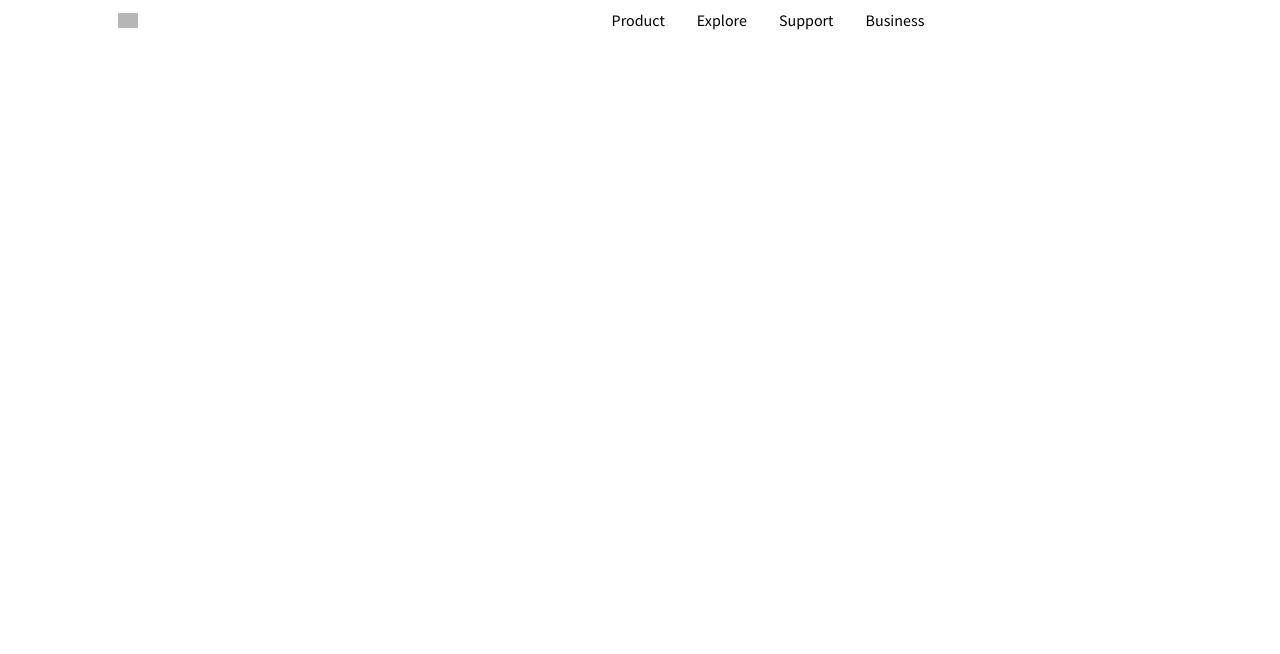
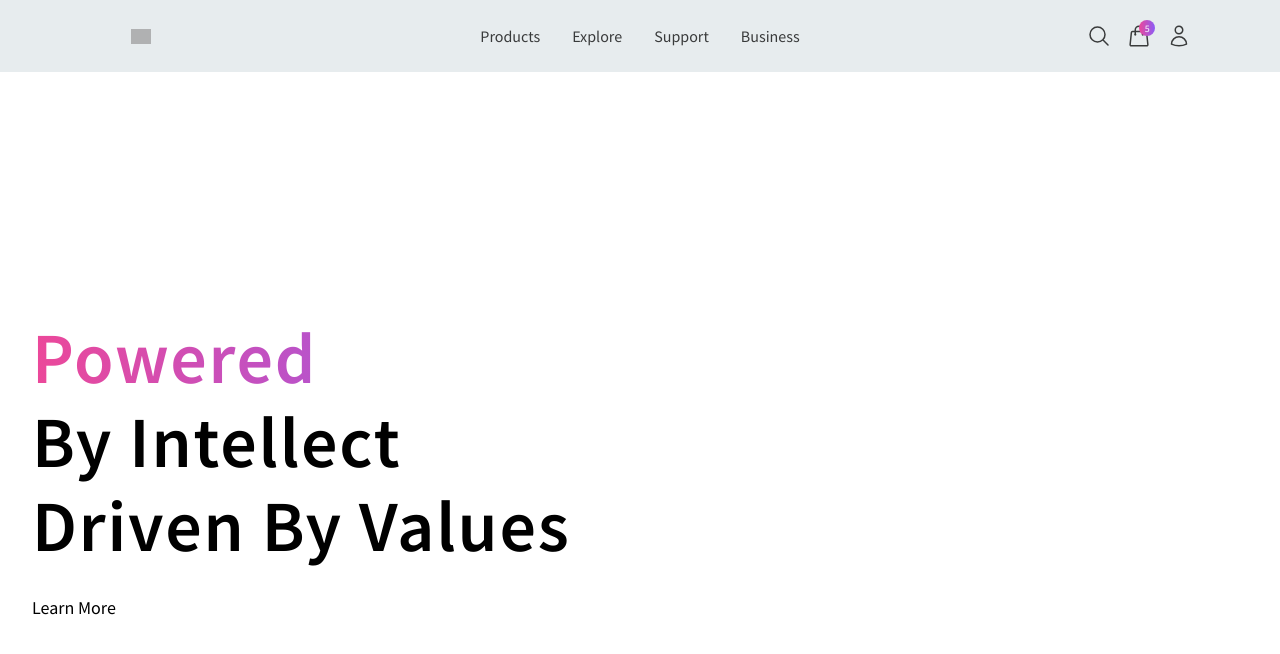
Before and after one commit to 0xGuvnor/apple-alt-clone, a Next.js app: page / in a window 1280 px wide. Shown: the top 654 px of the page. Built offline with nearby package versions, Linux system fonts and the light colour scheme; grey boxes are pictures that could not be loaded.

Commit message:
Midway Hero component

```diff
--- a/components/Header.tsx
+++ b/components/Header.tsx
@@ -1,12 +1,20 @@
 import Image from "next/image";
 import Link from "next/link";
+import {
+  MagnifyingGlassIcon,
+  ShoppingBagIcon,
+  UserCircleIcon,
+  UserIcon,
+} from "@heroicons/react/24/outline";
 
 const Header = () => {
+  const session = false;
+
   return (
-    <header className="flex">
+    <header className="sticky top-0 z-30 flex w-full items-center justify-between bg-[#e7ecee] p-4">
       <div className="flex items-center justify-center md:w-1/5">
         <Link href="/">
-          <div className="relative h-10 w-5 opacity-75 transition hover:opacity-100 cursor-pointer">
+          <div className="relative w-5 h-10 transition opacity-75 cursor-pointer hover:opacity-100">
             <Image
               src="https://rb.gy/vsvv2o"
               fill
@@ -16,11 +24,35 @@ const Header = () => {
           </div>
         </Link>
       </div>
-      <div className="hidden flex-1 items-center justify-center space-x-8 md:flex">
-        <a className="headerLink">Product</a>
+
+      <div className="items-center justify-center flex-1 hidden space-x-8 md:flex">
+        <a className="headerLink">Products</a>
         <a className="headerLink">Explore</a>
         <a className="headerLink">Support</a>
         <a className="headerLink">Business</a>
+      </div>
+
+      <div className="flex items-center justify-center gap-x-4 md:w-1/5">
+        <MagnifyingGlassIcon className="headerIcon" />
+        <Link href="/checkout">
+          <div className="relative cursor-pointer">
+            <div className="absolute text-[10px] text-white -right-1 -top-1 z-50 flex h-4 w-4 items-center justify-center rounded-full bg-gradient-to-r from-pink-500 to-violet-500">
+              5
+            </div>
+            <ShoppingBagIcon className="headerIcon" />
+          </div>
+        </Link>
+        {session ? (
+          <Image
+            src="https://www.gravatar.com/avatar/00000000000000000000000000000000?d=mp&f=y"
+            alt="Profile Image"
+            width={24}
+            height={24}
+            className="rounded-full cursor-pointer"
+          />
+        ) : (
+          <UserIcon className="headerIcon" />
+        )}
       </div>
     </header>
   );
--- /dev/null
+++ b/components/Hero.tsx
@@ -0,0 +1,21 @@
+const Hero = () => {
+  return (
+    <section className="sticky top-0 flex mx-auto h-screen max-w-[1350px] items-center justify-between px-8">
+      <div className="space-y-8">
+        <h1 className="space-y-3 text-5xl font-semibold tracking-wide lg:text-6xl xl:text-7xl">
+          <div className="text-transparent bg-gradient-to-r from-pink-500 to-violet-500 bg-clip-text">
+            Powered
+          </div>
+          <div>By Intellect</div>
+          <div>Driven By Values</div>
+        </h1>
+
+        <div>
+          {/* <Button /> */}
+          <a className="link">Learn More</a>
+        </div>
+      </div>
+    </section>
+  );
+};
+export default Hero;
--- a/next.config.js
+++ b/next.config.js
@@ -2,6 +2,6 @@
 module.exports = {
   reactStrictMode: true,
   images: {
-    domains: ["rb.gy"],
+    domains: ["rb.gy", "www.gravatar.com"],
   },
 };
--- a/package.json
+++ b/package.json
@@ -6,6 +6,7 @@
     "start": "next start"
   },
   "dependencies": {
+    "@heroicons/react": "^2.0.13",
     "next": "latest",
     "react": "18.2.0",
     "react-dom": "18.2.0"
--- a/pages/index.tsx
+++ b/pages/index.tsx
@@ -1,6 +1,7 @@
 import type { NextPage } from "next";
 import Head from "next/head";
 import Header from "../components/Header";
+import Hero from "../components/Hero";
 
 const Home: NextPage = () => {
   return (
@@ -11,6 +12,9 @@ const Home: NextPage = () => {
       </Head>
 
       <Header />
+      <main>
+        <Hero />
+      </main>
     </div>
   );
 };
--- a/styles/globals.css
+++ b/styles/globals.css
@@ -9,3 +9,17 @@
     font-family: "Source Sans Pro", sans-serif;
   }
 }
+
+@layer components {
+  .headerLink {
+    @apply cursor-pointer opacity-75 transition hover:opacity-100;
+  }
+
+  .headerIcon {
+    @apply cursor-pointer h-6 w-6 opacity-75 transition hover:opacity-100;
+  }
+
+  .link {
+    @apply relative cursor-pointer text-lg font-medium;
+  }
+}
```
Also changed, not shown: 2 other files (tests, documents, lock files or other folders).
